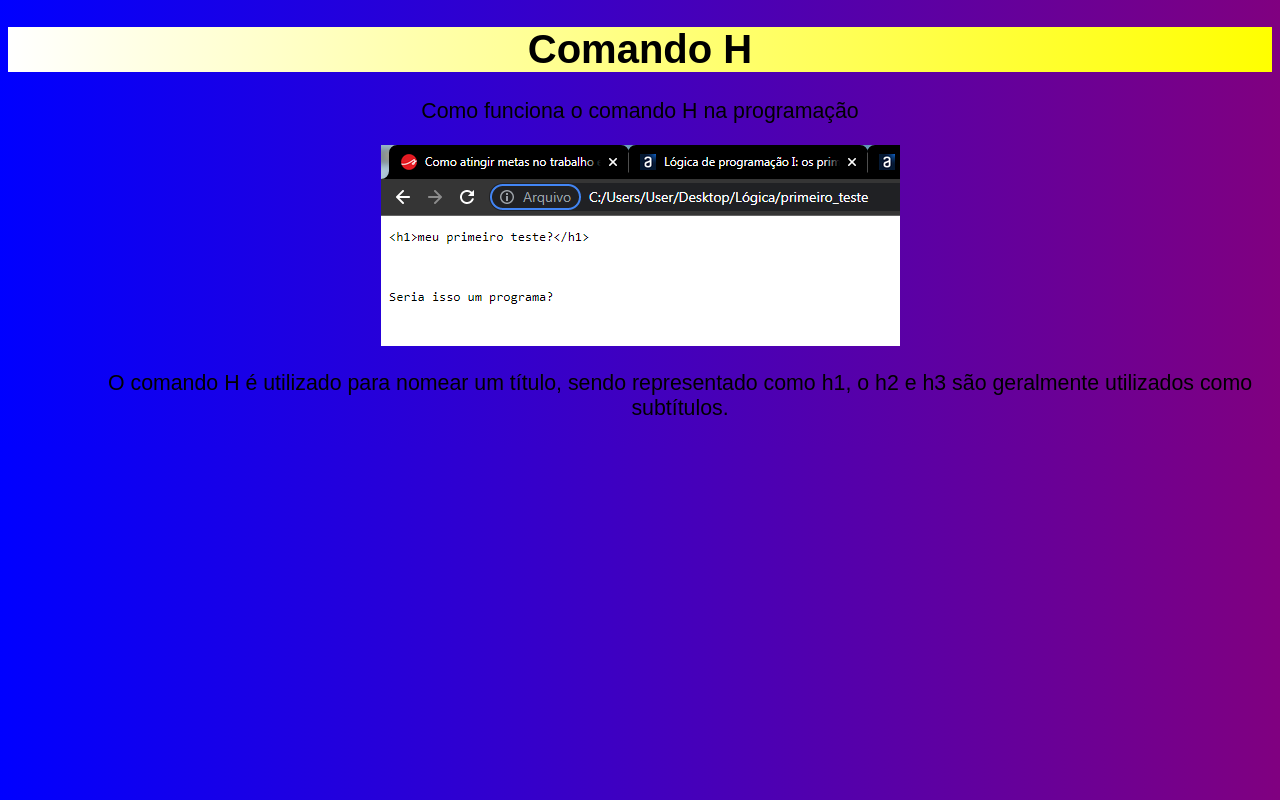
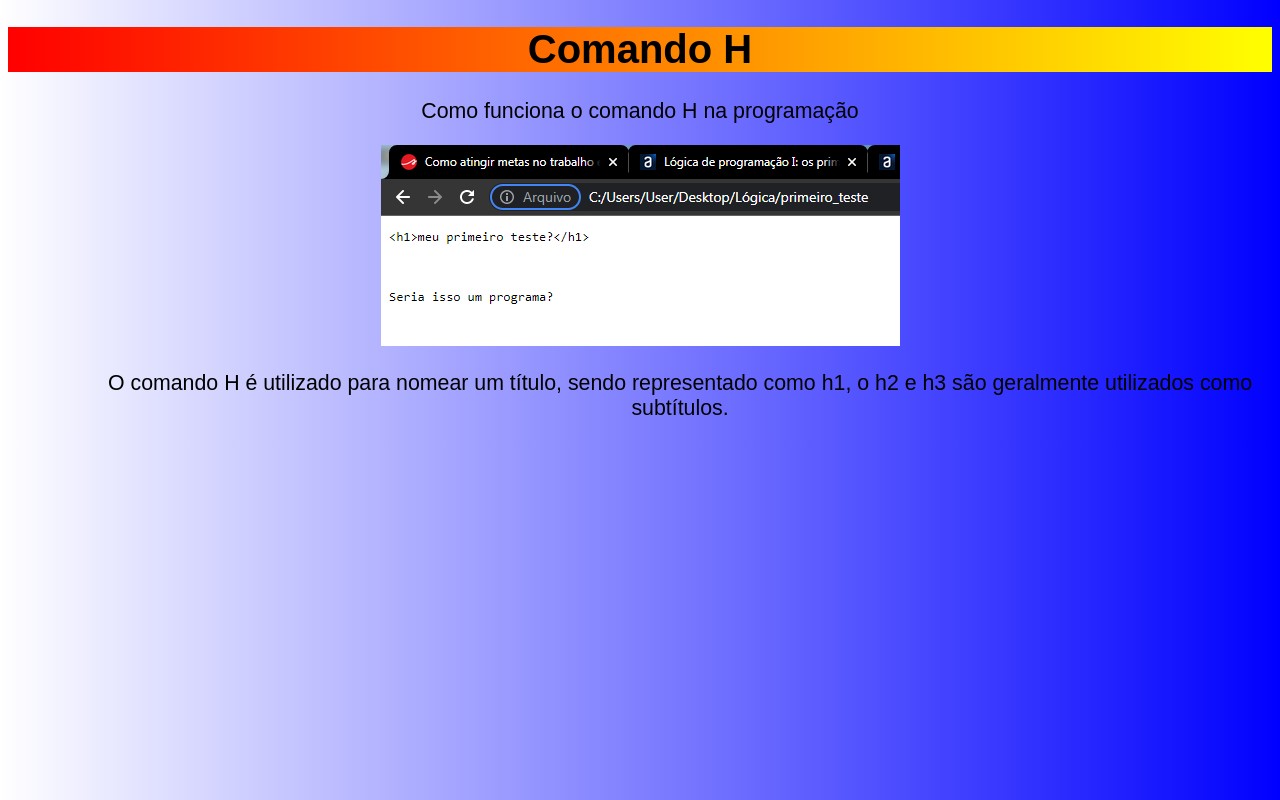
Before and after one commit to VitorOgaki/Site-html-, a plain HTML site: page Comando H.html in a window 1280 px wide. Drawn offline with Linux system fonts and the light colour scheme.

Commit message:
Update style.css

```diff
--- a/style.css
+++ b/style.css
@@ -2,7 +2,7 @@
 
 body
 {
-    background-image: linear-gradient(90deg, blue,purple  );
+    background-image: linear-gradient(90deg, white, blue  );
     color: black;
     font-size: 12pt;
     font-family:Arial;
@@ -12,7 +12,7 @@ body
 
 h1
 {
-    background-image: linear-gradient(270deg, yellow, white );
+    background-image: linear-gradient(270deg, yellow, red );
     background-color: aqua;
     color: black;
     font-size: 30pt;
@@ -22,7 +22,7 @@ h1
 
 C1
 {
-    background-image: linear-gradient(270deg, yellow,white );
+    background-image: linear-gradient(270deg, yellow, red );
     background-color: aqua;
     color: black;
     font-size: 30pt;
```
